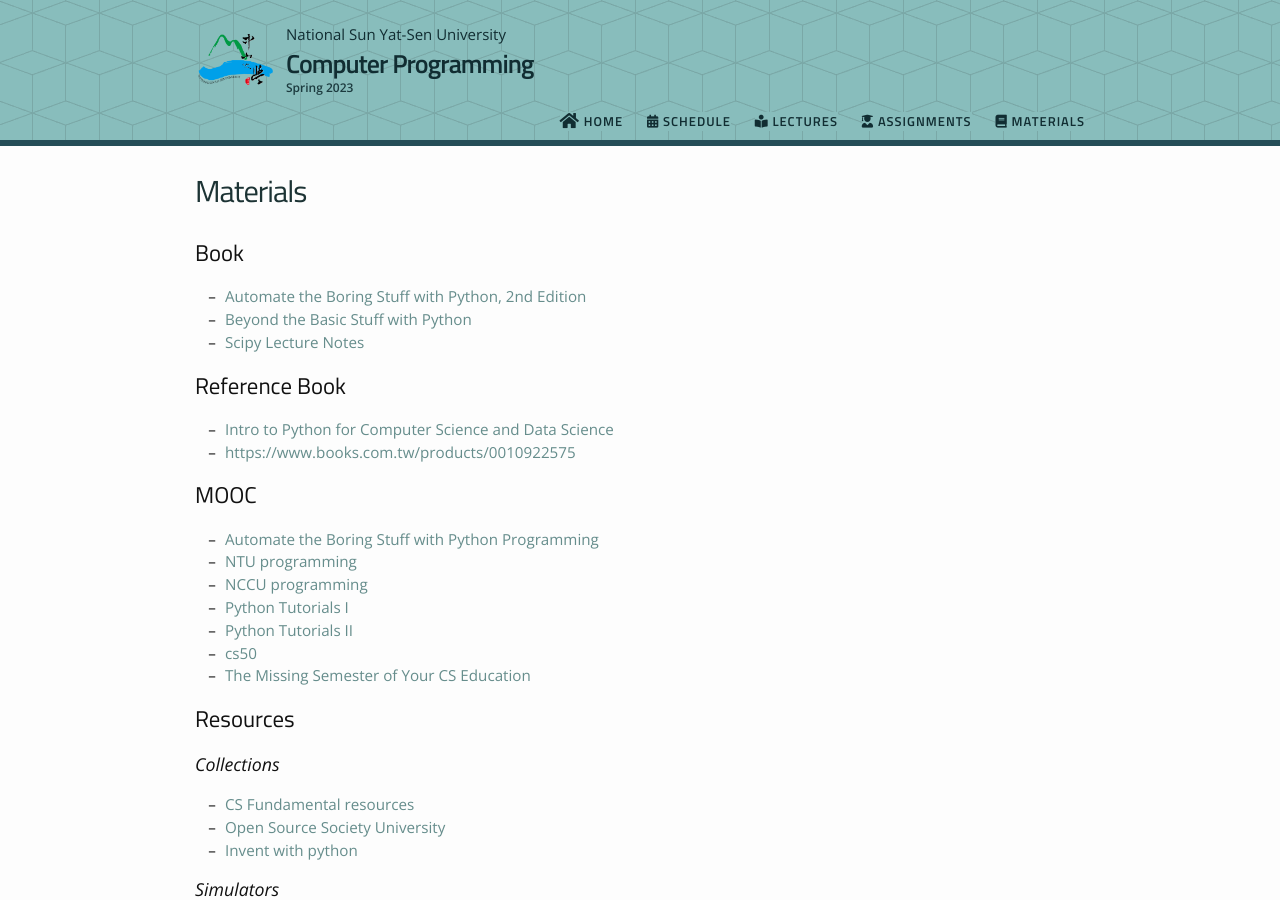
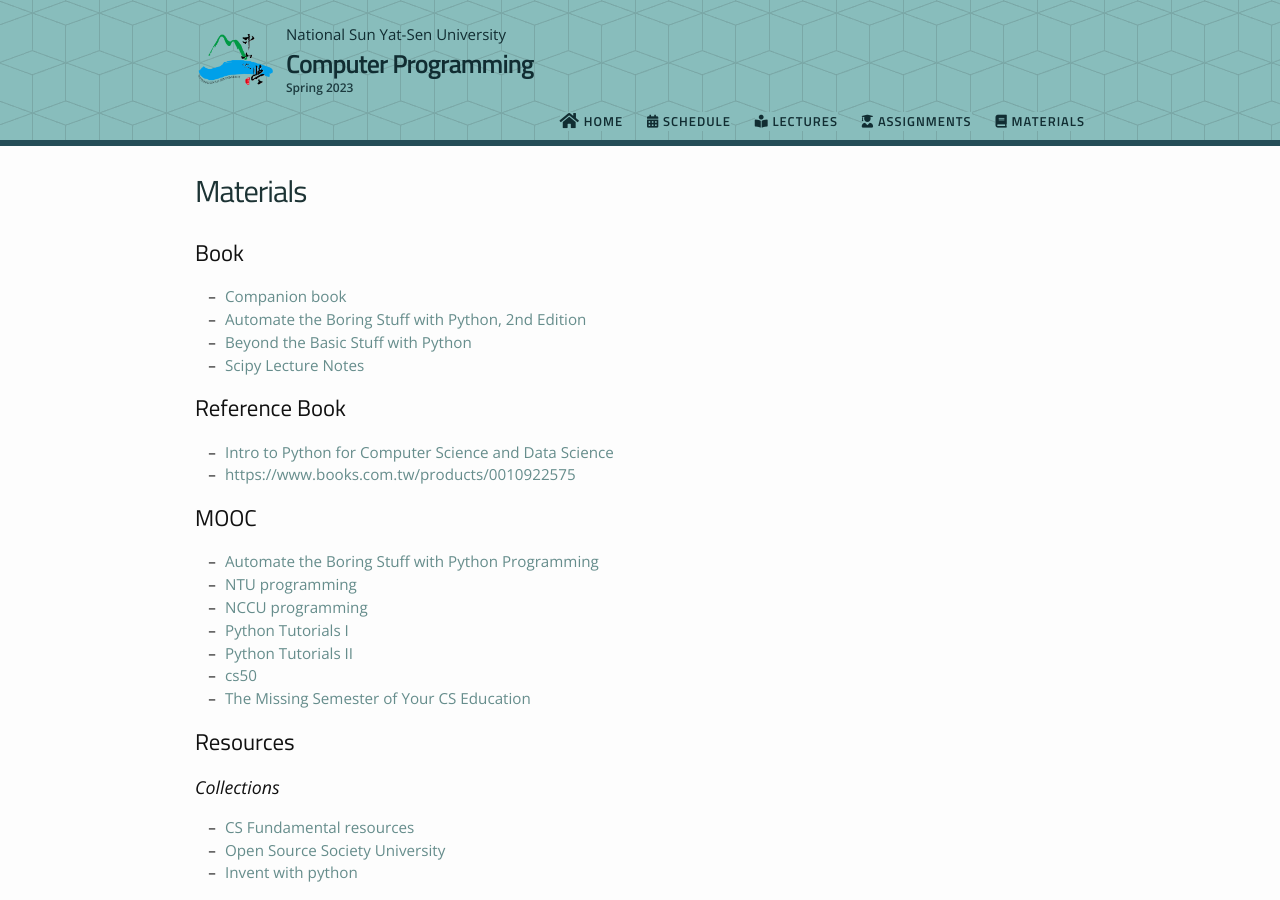
Before and after one commit to phonchi/nsysu-math106A-2023, a Jekyll site: the page built from materials.md, in a window 1280 px wide and 900 px high. Built offline with Jekyll 4.4.1, drawn with Linux system fonts in a browser that asks for light colours; nearby versions of some CDN libraries.

Commit message:
Update materials.md

```diff
--- a/materials.md
+++ b/materials.md
@@ -7,6 +7,7 @@ permalink: /materials/
 <!---{% include image.html url="/_images/cover2.jpg" width=175 align="right" %}--->
 
 ## Book
+* [Companion book](https://phonchi.github.io/Computer_Programming/)
 * [Automate the Boring Stuff with Python, 2nd Edition](https://automatetheboringstuff.com/#toc)
 * [Beyond the Basic Stuff with Python](https://inventwithpython.com/beyond/)
 * [Scipy Lecture Notes](https://scipy-lectures.org/)
```
